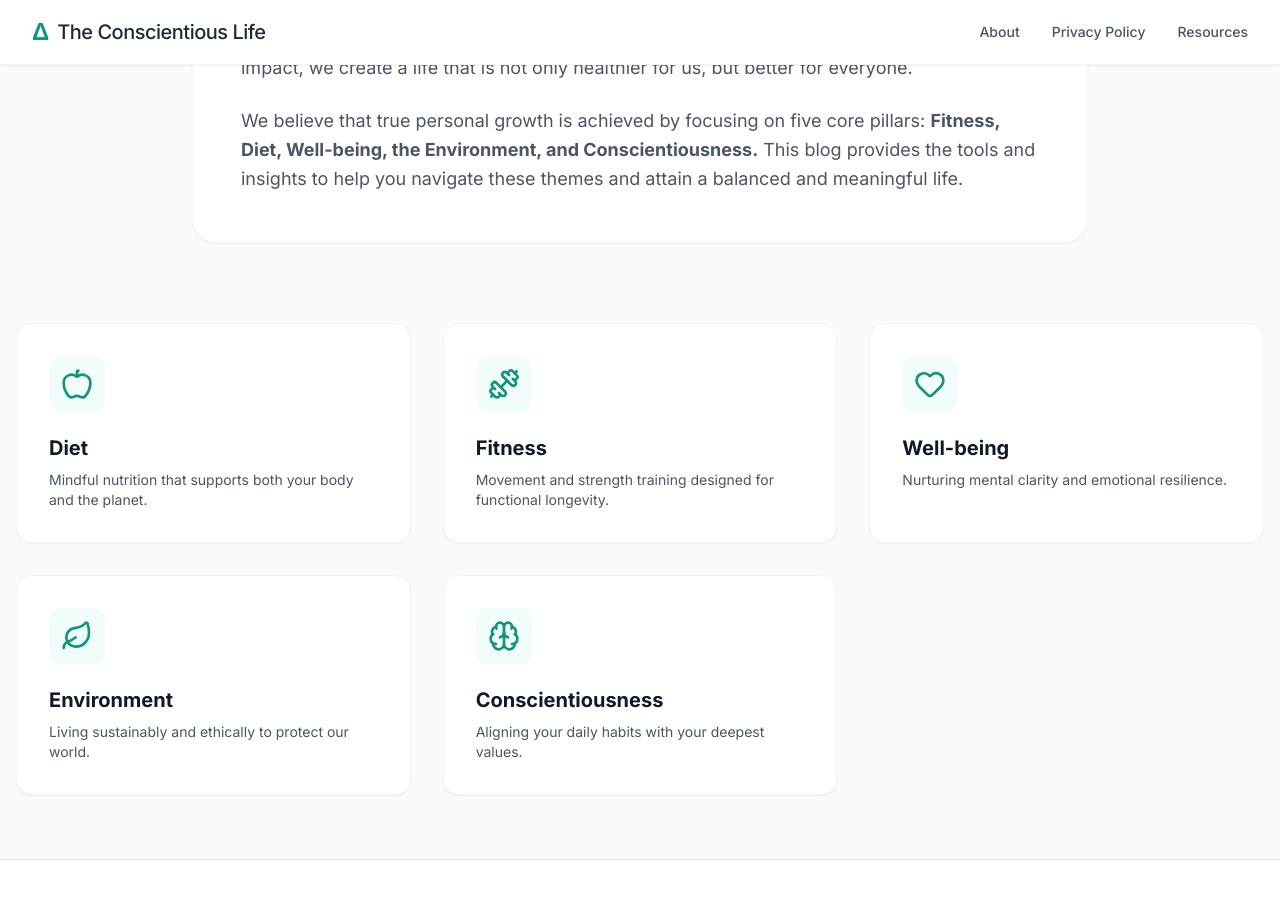
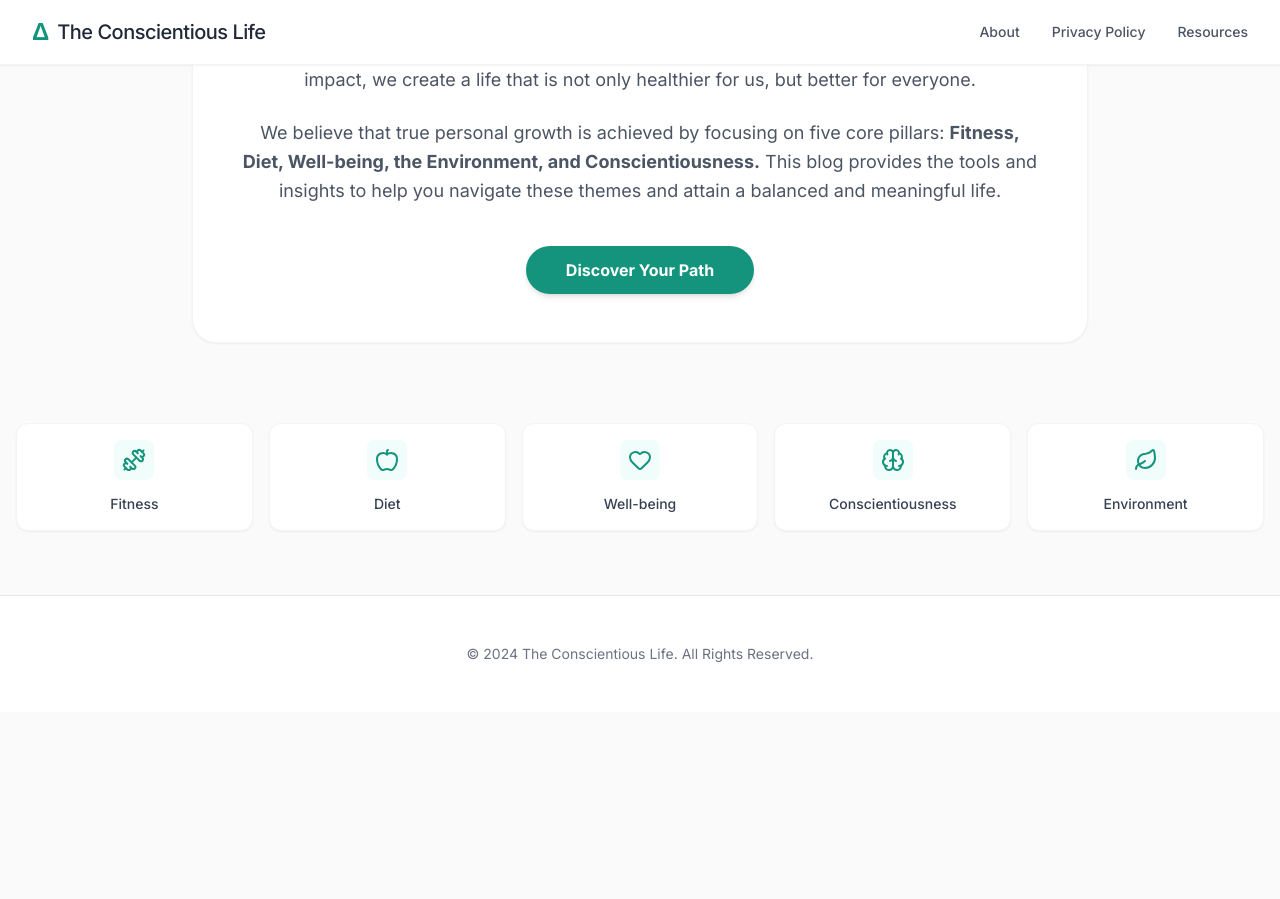
Before and after one commit to theconscientiouslife1-coder/TheCL, a Jekyll site: the page index.html, which Jekyll copies as it is, in a window 1280 px wide and 900 px high, scrolled down 520 px. Built offline with Jekyll 4.4.1, drawn with Linux system fonts in a browser that asks for light colours; nearby versions of some CDN libraries; after the commit the page ends 1232 px from its top, so only the background shows below that.

Commit message:
Fix: Applied unified design, correct icon sizes, and full spiels to Home and About

```diff
--- a/index.html
+++ b/index.html
@@ -52,50 +52,50 @@
 
     <main class="flex-grow container mx-auto px-4 py-16">
         <section class="max-w-4xl mx-auto mb-20 animate-on-scroll opacity-0">
-            <div class="bg-white p-8 md:p-12 rounded-3xl shadow-sm border border-gray-100">
-                <h2 class="text-2xl font-bold text-gray-900 mb-6 text-center italic">Living with Intention</h2>
+            <div class="bg-white p-8 md:p-12 rounded-3xl shadow-sm border border-gray-100 text-center">
+                <h2 class="text-3xl font-bold text-gray-900 mb-8 italic">Living with Intention</h2>
                 <div class="space-y-6 text-gray-600 text-lg leading-relaxed">
                     <p>Fulfillment doesn't come from grand, isolated gestures. It is built through the small, conscientious choices we make every day. By aligning our internal world with our external impact, we create a life that is not only healthier for us, but better for everyone.</p>
                     <p>We believe that true personal growth is achieved by focusing on five core pillars: <strong>Fitness, Diet, Well-being, the Environment, and Conscientiousness.</strong> This blog provides the tools and insights to help you navigate these themes and attain a balanced and meaningful life.</p>
                 </div>
+                <div class="mt-10">
+                    <a href="About.html" class="inline-block bg-[#14947c] text-white font-bold py-3 px-10 rounded-full shadow-md hover:bg-[#0f7d68] transition-all transform hover:-translate-y-1">
+                       Discover Your Path
+                   </a>
+               </div>
             </div>
         </section>
 
-        <div class="grid grid-cols-1 md:grid-cols-2 lg:grid-cols-3 gap-8">
-            <a href="diet.html" class="bg-white p-8 rounded-2xl shadow-sm border border-gray-100 hover:shadow-md transition-all group animate-on-scroll opacity-0">
-                <div class="p-3 bg-teal-50 rounded-xl text-[#14947c] mb-4 inline-block group-hover:bg-[#14947c] group-hover:text-white transition-colors">
-                    <i data-lucide="apple" class="w-8 h-8"></i>
+        <div class="grid grid-cols-2 md:grid-cols-5 gap-4">
+            <a href="fitness.html" class="bg-white p-4 text-center rounded-xl shadow-sm border border-gray-100 hover:shadow-md transition-all group">
+                <div class="p-2 bg-teal-50 rounded-lg text-[#14947c] mb-2 inline-block group-hover:bg-[#14947c] group-hover:text-white transition-colors">
+                    <i data-lucide="dumbbell" class="w-6 h-6"></i>
                 </div>
-                <h3 class="text-xl font-bold text-gray-900 mb-2">Diet</h3>
-                <p class="text-gray-600 text-sm">Mindful nutrition that supports both your body and the planet.</p>
+                <span class="block text-gray-700 font-medium text-sm">Fitness</span>
             </a>
-            <a href="fitness.html" class="bg-white p-8 rounded-2xl shadow-sm border border-gray-100 hover:shadow-md transition-all group animate-on-scroll opacity-0">
-                <div class="p-3 bg-teal-50 rounded-xl text-[#14947c] mb-4 inline-block group-hover:bg-[#14947c] group-hover:text-white transition-colors">
-                    <i data-lucide="dumbbell" class="w-8 h-8"></i>
+            <a href="diet.html" class="bg-white p-4 text-center rounded-xl shadow-sm border border-gray-100 hover:shadow-md transition-all group">
+                <div class="p-2 bg-teal-50 rounded-lg text-[#14947c] mb-2 inline-block group-hover:bg-[#14947c] group-hover:text-white transition-colors">
+                    <i data-lucide="apple" class="w-6 h-6"></i>
                 </div>
-                <h3 class="text-xl font-bold text-gray-900 mb-2">Fitness</h3>
-                <p class="text-gray-600 text-sm">Movement and strength training designed for functional longevity.</p>
+                <span class="block text-gray-700 font-medium text-sm">Diet</span>
             </a>
-            <a href="well-being.html" class="bg-white p-8 rounded-2xl shadow-sm border border-gray-100 hover:shadow-md transition-all group animate-on-scroll opacity-0">
-                <div class="p-3 bg-teal-50 rounded-xl text-[#14947c] mb-4 inline-block group-hover:bg-[#14947c] group-hover:text-white transition-colors">
-                    <i data-lucide="heart" class="w-8 h-8"></i>
+            <a href="well-being.html" class="bg-white p-4 text-center rounded-xl shadow-sm border border-gray-100 hover:shadow-md transition-all group">
+                <div class="p-2 bg-teal-50 rounded-lg text-[#14947c] mb-2 inline-block group-hover:bg-[#14947c] group-hover:text-white transition-colors">
+                    <i data-lucide="heart" class="w-6 h-6"></i>
                 </div>
-                <h3 class="text-xl font-bold text-gray-900 mb-2">Well-being</h3>
-                <p class="text-gray-600 text-sm">Nurturing mental clarity and emotional resilience.</p>
+                <span class="block text-gray-700 font-medium text-sm">Well-being</span>
             </a>
-            <a href="environment.html" class="bg-white p-8 rounded-2xl shadow-sm border border-gray-100 hover:shadow-md transition-all group animate-on-scroll opacity-0">
-                <div class="p-3 bg-teal-50 rounded-xl text-[#14947c] mb-4 inline-block group-hover:bg-[#14947c] group-hover:text-white transition-colors">
-                    <i data-lucide="leaf" class="w-8 h-8"></i>
+            <a href="conscientiousness.html" class="bg-white p-4 text-center rounded-xl shadow-sm border border-gray-100 hover:shadow-md transition-all group">
+                <div class="p-2 bg-teal-50 rounded-lg text-[#14947c] mb-2 inline-block group-hover:bg-[#14947c] group-hover:text-white transition-colors">
+                    <i data-lucide="brain" class="w-6 h-6"></i>
                 </div>
-                <h3 class="text-xl font-bold text-gray-900 mb-2">Environment</h3>
-                <p class="text-gray-600 text-sm">Living sustainably and ethically to protect our world.</p>
+                <span class="block text-gray-700 font-medium text-sm">Conscientiousness</span>
             </a>
-            <a href="conscientiousness.html" class="bg-white p-8 rounded-2xl shadow-sm border border-gray-100 hover:shadow-md transition-all group animate-on-scroll opacity-0">
-                <div class="p-3 bg-teal-50 rounded-xl text-[#14947c] mb-4 inline-block group-hover:bg-[#14947c] group-hover:text-white transition-colors">
-                    <i data-lucide="brain" class="w-8 h-8"></i>
+            <a href="environment.html" class="bg-white p-4 text-center rounded-xl shadow-sm border border-gray-100 hover:shadow-md transition-all group">
+                <div class="p-2 bg-teal-50 rounded-lg text-[#14947c] mb-2 inline-block group-hover:bg-[#14947c] group-hover:text-white transition-colors">
+                    <i data-lucide="leaf" class="w-6 h-6"></i>
                 </div>
-                <h3 class="text-xl font-bold text-gray-900 mb-2">Conscientiousness</h3>
-                <p class="text-gray-600 text-sm">Aligning your daily habits with your deepest values.</p>
+                <span class="block text-gray-700 font-medium text-sm">Environment</span>
             </a>
         </div>
     </main>
@@ -109,7 +109,6 @@
         const menuBtn = document.getElementById('mobile-menu-button');
         const menu = document.getElementById('mobile-menu');
         menuBtn.addEventListener('click', () => menu.classList.toggle('hidden'));
-
         const observer = new IntersectionObserver((entries) => {
             entries.forEach(entry => {
                 if (entry.isIntersecting) {
```
Also changed, not shown: About.html (+50 -9 lines).
